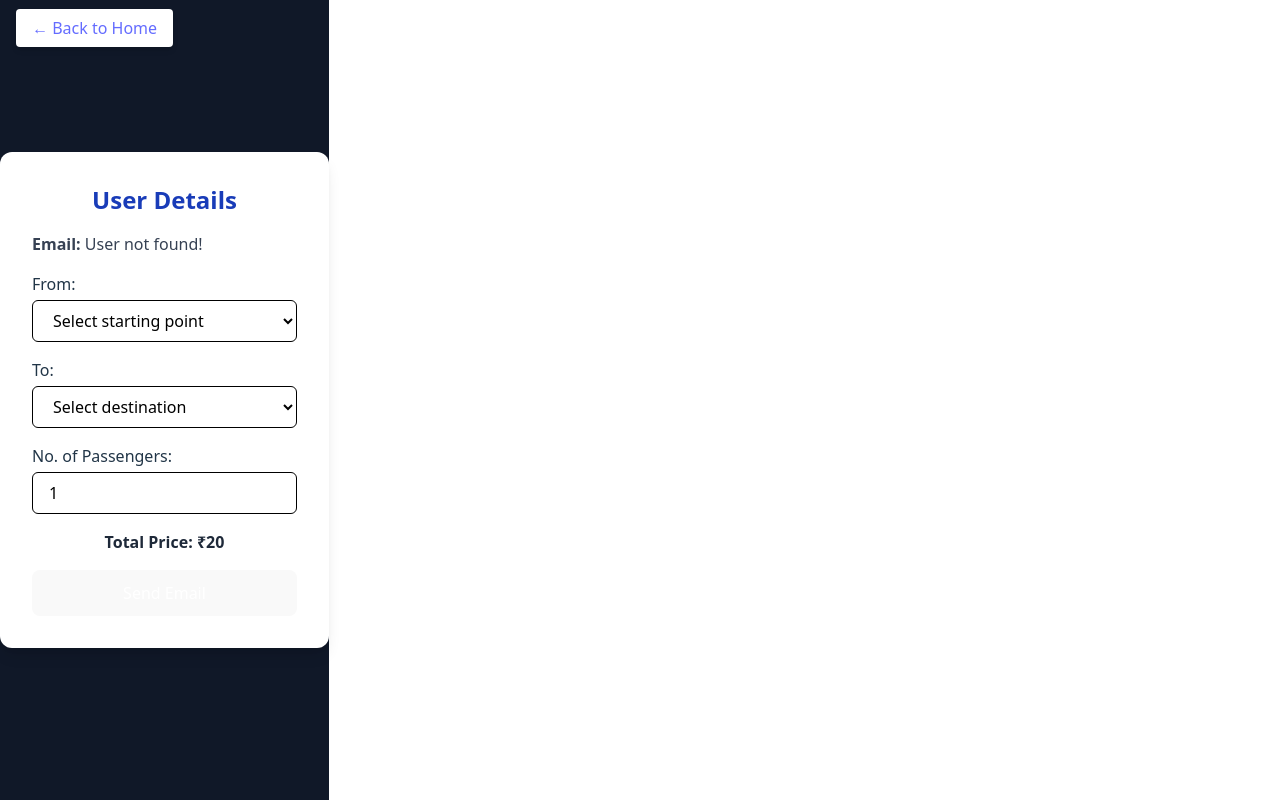
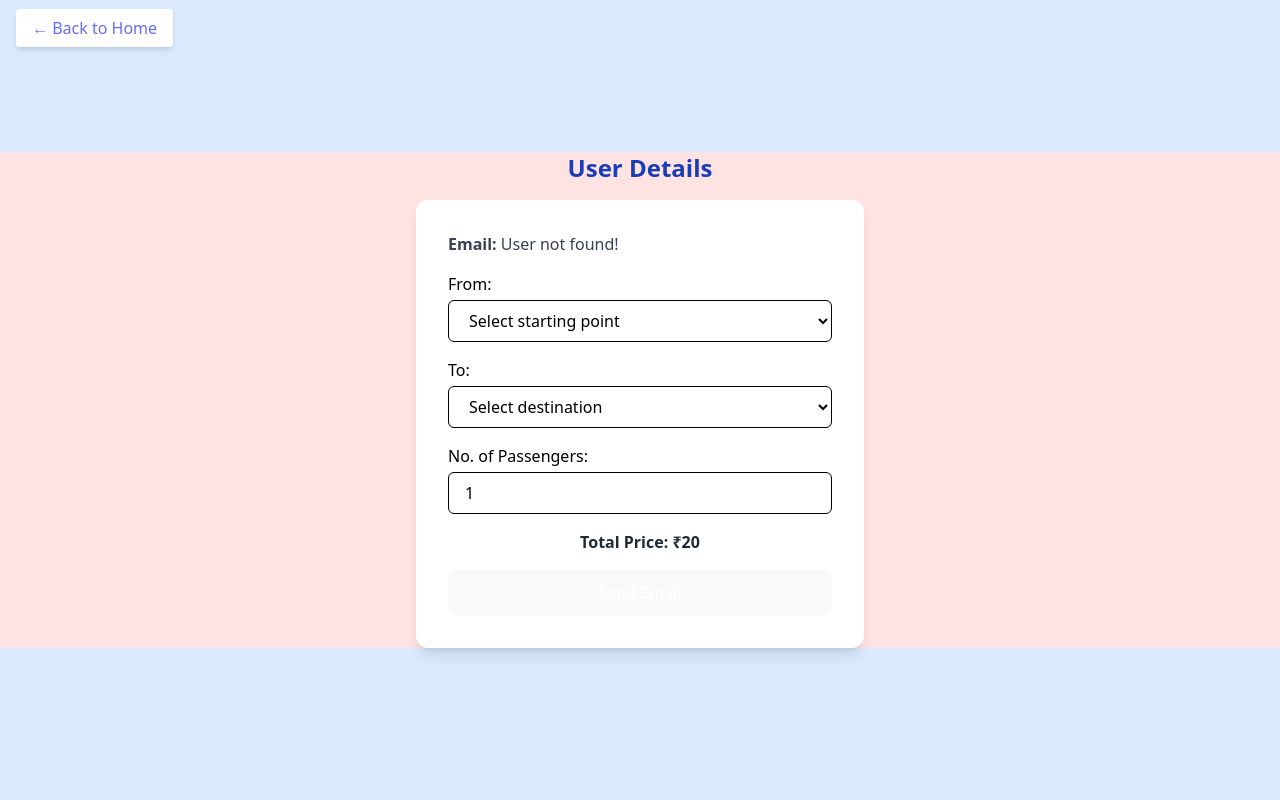
Before and after one commit to Hithishe/SnapTicket, a React (Vite) app: page /passenger/1 in a window 1280 px wide. Built offline with nearby package versions, Linux system fonts and the light colour scheme; no server answers; the database is empty.

Commit message:
form updated

```diff
--- a/src/components/UserDetails.jsx
+++ b/src/components/UserDetails.jsx
@@ -86,7 +86,7 @@ Thank you for using our service.
   };
 
   return (
-    <div className="min-h-screen flex items-center justify-center bg-gray-900">
+    <div className="min-h-screen w-screen flex flex-col items-center justify-center bg-blue-100 text-black px-4 relative">
       <div className="absolute top-4 left-4">
         <Link
           to="/"
@@ -95,9 +95,11 @@ Thank you for using our service.
           ← Back to Home
         </Link>
       </div>
+      <div className="=min-h-screen w-screen flex flex-col items-center justify-center bg-red-100 text-black px-4 space-y-6">
 
-      <div className="bg-white p-8 rounded-xl shadow-lg w-full max-w-md">
+
         <h2 className="text-2xl font-bold text-blue-800 mb-4 text-center">User Details</h2>
+        <div className="bg-white p-8 rounded-xl shadow-lg w-full max-w-md space-y-6">
 
         <p className="text-gray-700 mb-4">
           <span className="font-semibold">Email:</span> {email}
@@ -160,6 +162,7 @@ Thank you for using our service.
         )}
       </div>
     </div>
+    </div>
   );
 };
 
```
